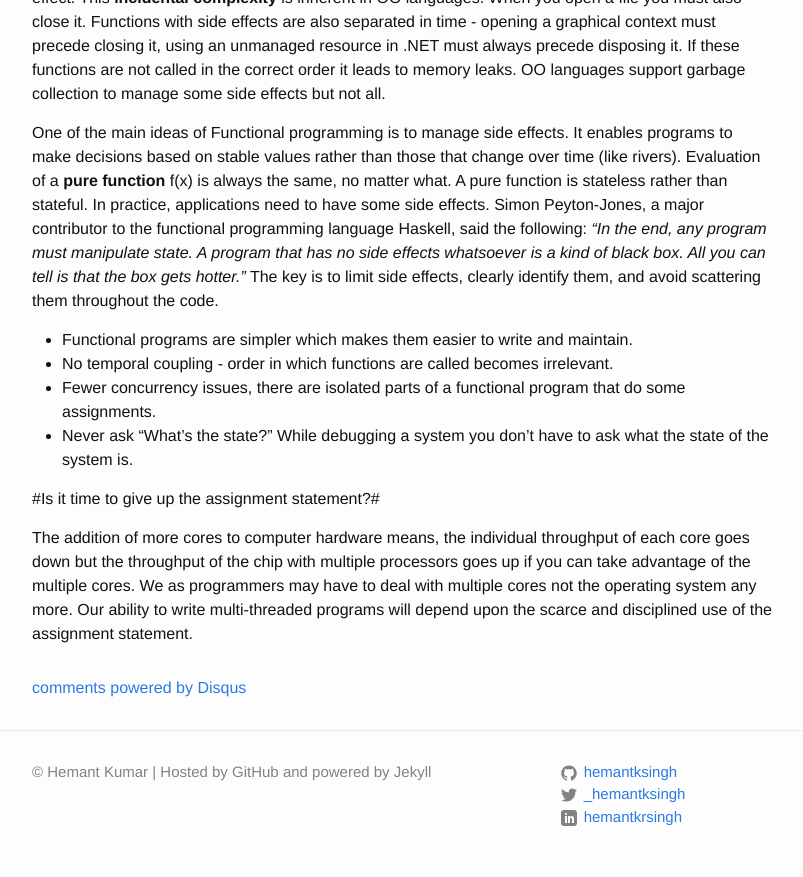
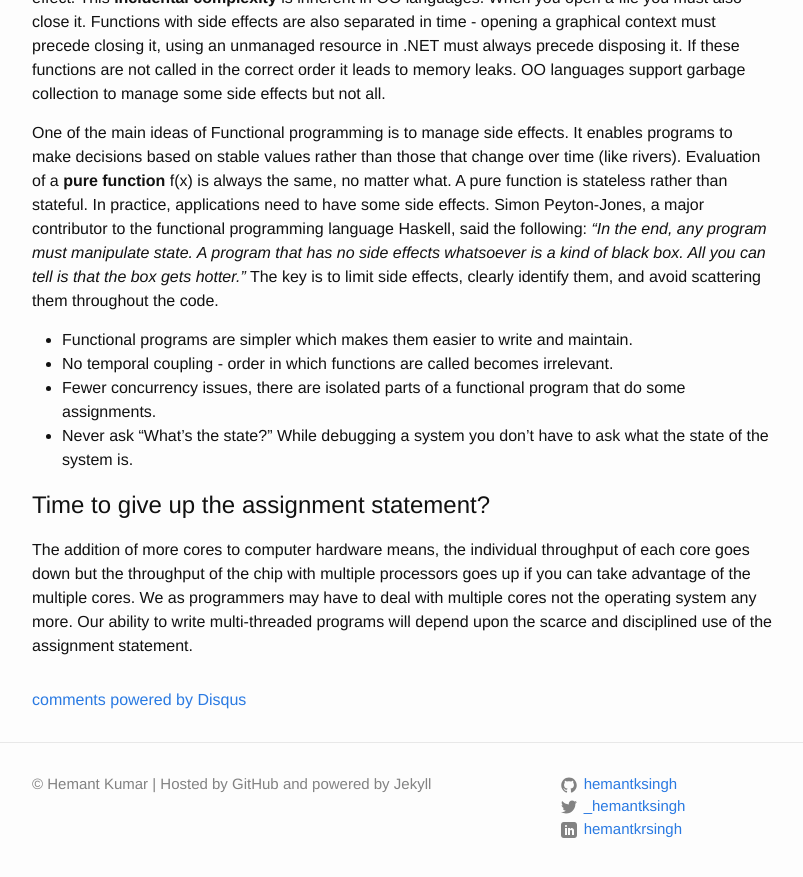
Before and after one commit to hemantksingh/hemantksingh.github.io, a Jekyll site: the page built from _posts/2015-05-19-problem-with-mutating-state.markdown, in a window 1280 px wide and 900 px high, scrolled down 936 px. Shown: the top 877 px of the window, without its empty margins (238-1041 px from the left). Built offline with Jekyll 4.4.1, drawn with Linux system fonts in a browser that asks for light colours; comment, search, counter and statistics services are not loaded.

Commit message:
Fix formatting.

```diff
--- a/_posts/2015-05-19-problem-with-mutating-state.markdown
+++ b/_posts/2015-05-19-problem-with-mutating-state.markdown
@@ -33,6 +33,6 @@ One of the main ideas of Functional programming is to manage side effects. It en
 * Fewer concurrency issues, there are isolated parts of a functional program that do some assignments.
 * Never ask "What's the state?" While debugging a system you don't have to ask what the state of the system is.
 
-#Is it time to give up the assignment statement?#
+# Time to give up the assignment statement?
 
 The addition of more cores to computer hardware means, the individual throughput of each core goes down but the throughput of the chip with multiple processors goes up if you can take advantage of the multiple cores. We as programmers may have to deal with multiple cores not the operating system any more. Our ability to write multi-threaded programs will depend upon the scarce and disciplined use of the assignment statement.
```
